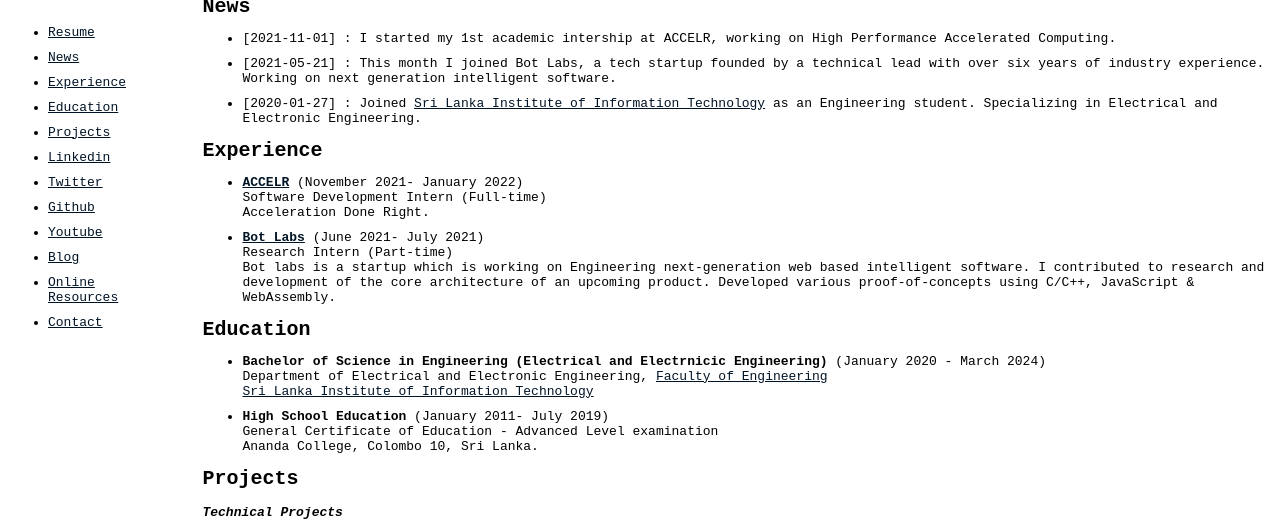
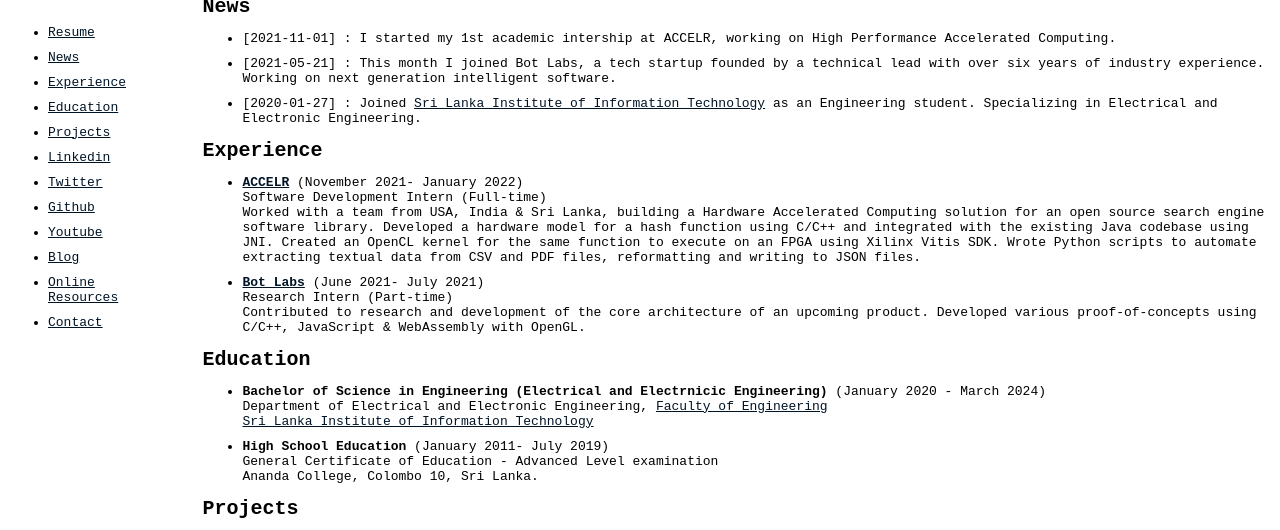
Before and after one commit to pasxn/pasxn.github.io, a plain HTML site: page index.html in a window 1280 px wide. Shown: the part 223-753 px from the top of the page. Drawn offline with Linux system fonts and the light colour scheme.

Commit message:
workplace descriptions

```diff
--- a/index.html
+++ b/index.html
@@ -87,15 +87,19 @@
                 <a href="https://accelr.lk/" target="_blank" rel="noopener noreferrer"><b>ACCELR</b></a> (November 2021- January 2022)
                 <br>Software Development Intern (Full-time)
                 <br>
-                Acceleration Done Right.
+                Worked with a team from USA, India & Sri Lanka, building a Hardware Accelerated Computing solution for an open source search engine software library.
+
+                Developed a hardware model for a hash function using C/C++ and integrated with the existing Java codebase using JNI. Created an OpenCL kernel for the same function to execute on an FPGA using Xilinx Vitis SDK.
+
+                Wrote Python scripts to automate extracting textual data from CSV and PDF files, reformatting and writing to JSON files.
                 </li>
               <li>
               <a href="https://www.linkedin.com/company/webbotlabs/" target="_blank" rel="noopener noreferrer"><b>Bot Labs</b></a> (June 2021- July 2021)
               <br>Research Intern (Part-time)
               <br>
-                Bot labs is a startup which is working on Engineering next-generation web based intelligent software.
-                I contributed to research and development of the core architecture of an upcoming product.
-                Developed various proof-of-concepts using C/C++, JavaScript & WebAssembly.
+                Contributed to research and development of the core architecture of an upcoming product.
+
+                Developed various proof-of-concepts using C/C++, JavaScript & WebAssembly with OpenGL.
               </li>
             </ul>
           </div>
```
